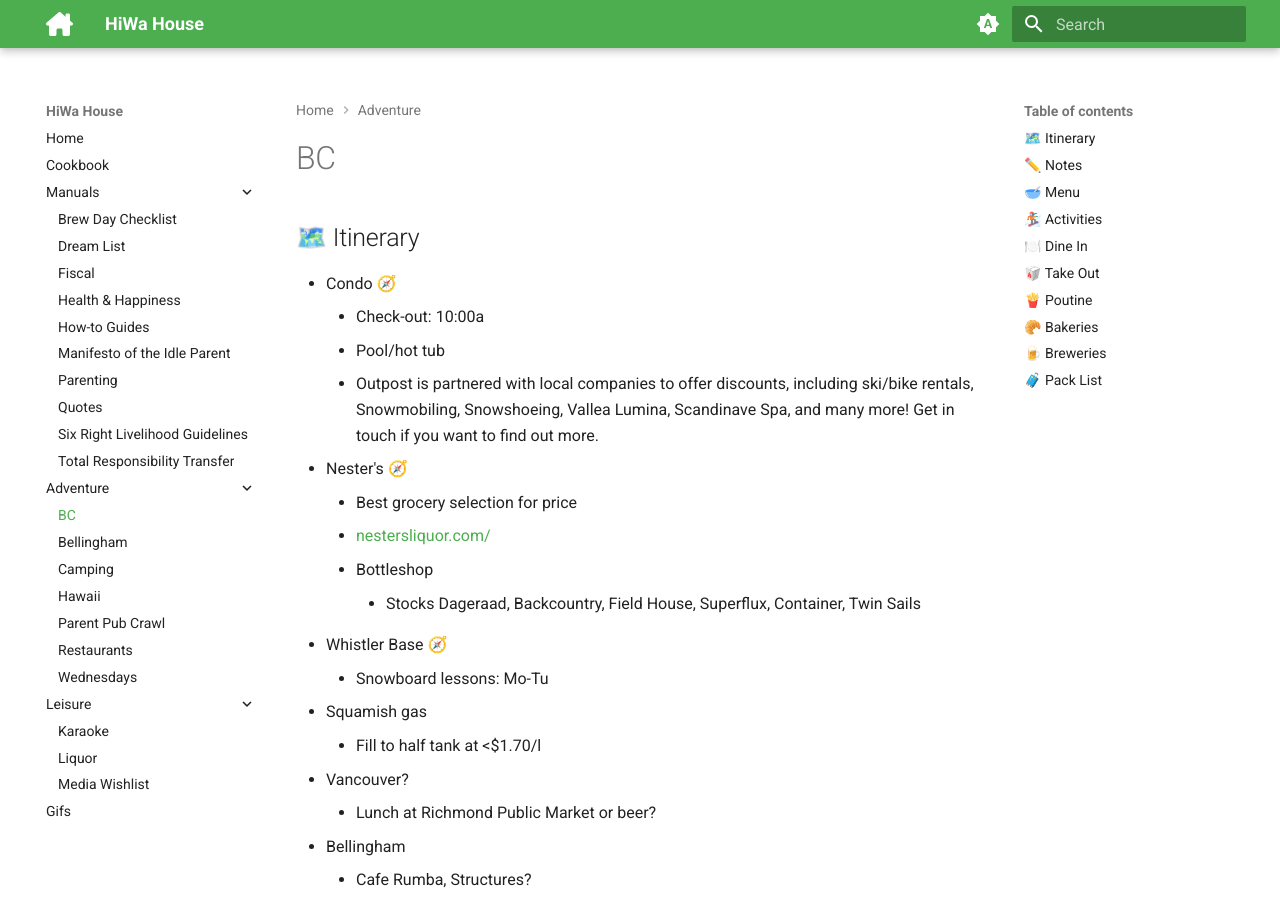
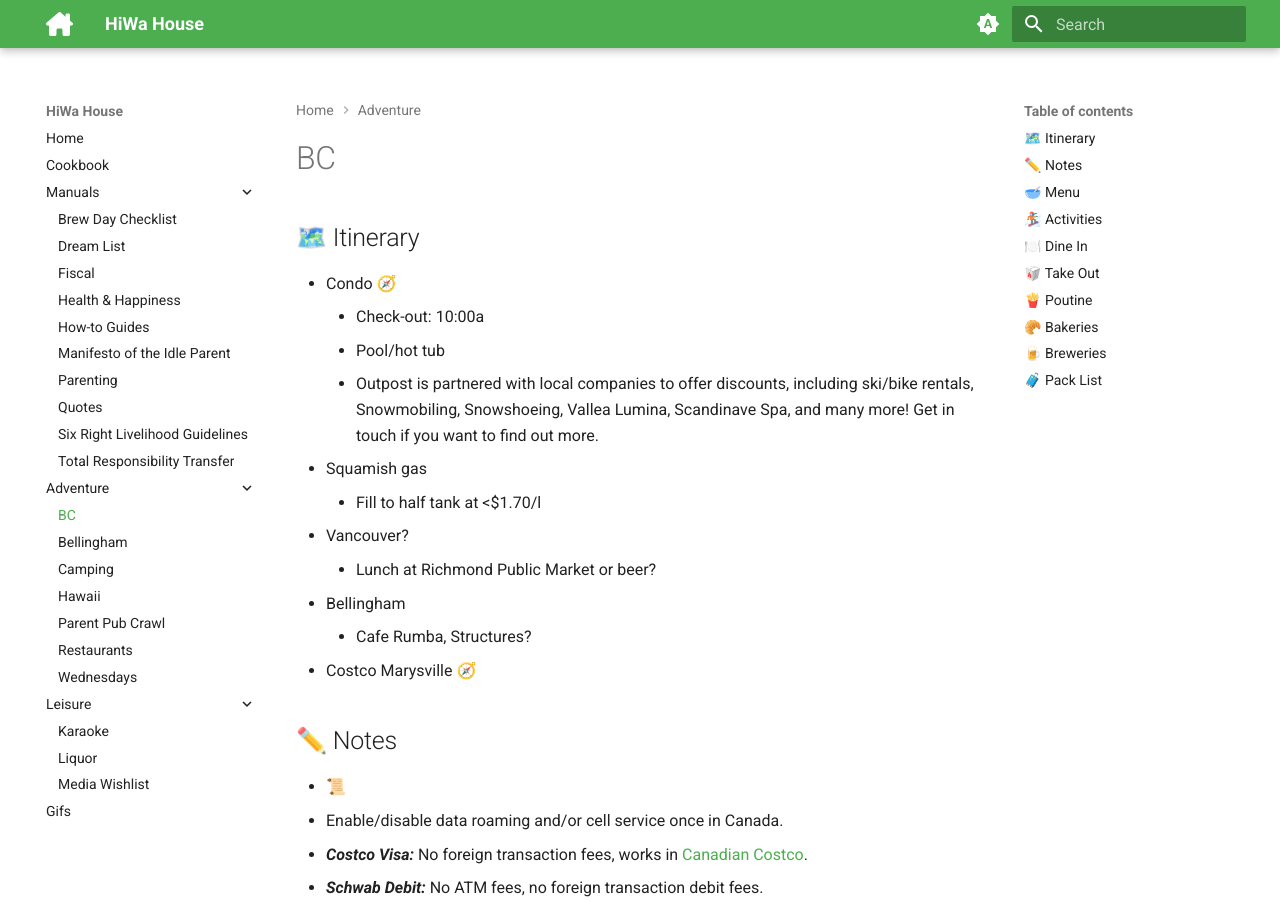
Before and after one commit to hiwa-house/teletraan, an MkDocs documentation site: the page built from docs/adventure/bc.md, in a window 1280 px wide and 900 px high. Built offline with MkDocs 1.6.1 and Material for MkDocs 9.7.7, drawn with Linux system fonts in a browser that asks for light colours; comment, search, counter and statistics services are not loaded.

Commit message:
Add files via upload

```diff
--- a/docs/adventure/bc.md
+++ b/docs/adventure/bc.md
@@ -5,13 +5,6 @@
 	- Check-out: 10:00a
 	- Pool/hot tub
 	- Outpost is partnered with local companies to offer discounts, including ski/bike rentals, Snowmobiling, Snowshoeing, Vallea Lumina, Scandinave Spa, and many more! Get in touch if you want to find out more.
-* Nester's [🧭](https://maps.apple.com/?daddr=Nesters+Market+%26+Pharmacy,+Nesters+Road,+Whistler,+BC,+Canada)
-	- Best grocery selection for price
-	- https://nestersliquor.com/
-	- Bottleshop
-		- Stocks Dageraad, Backcountry, Field House, Superflux, Container, Twin Sails
-* Whistler Base [🧭](https://maps.apple.com/?daddr=Whistler+Village+Guest+Services,+Skiers+Plaza,+Whistler,+BC+V0N+1B4,+Canada)
-	- Snowboard lessons: Mo-Tu
 * Squamish gas
 	- Fill to half tank at <$1.70/l
 * Vancouver?
```
